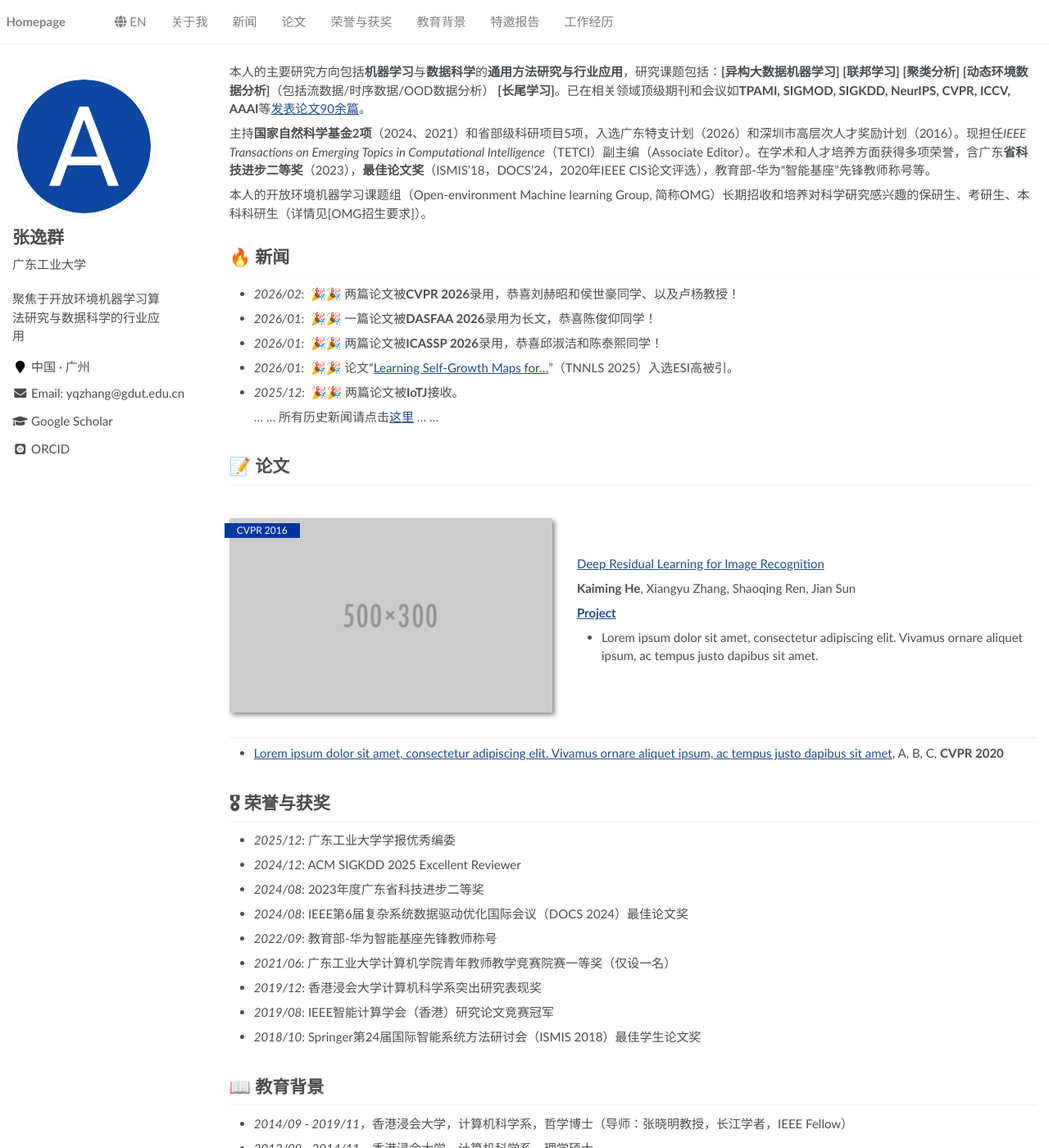
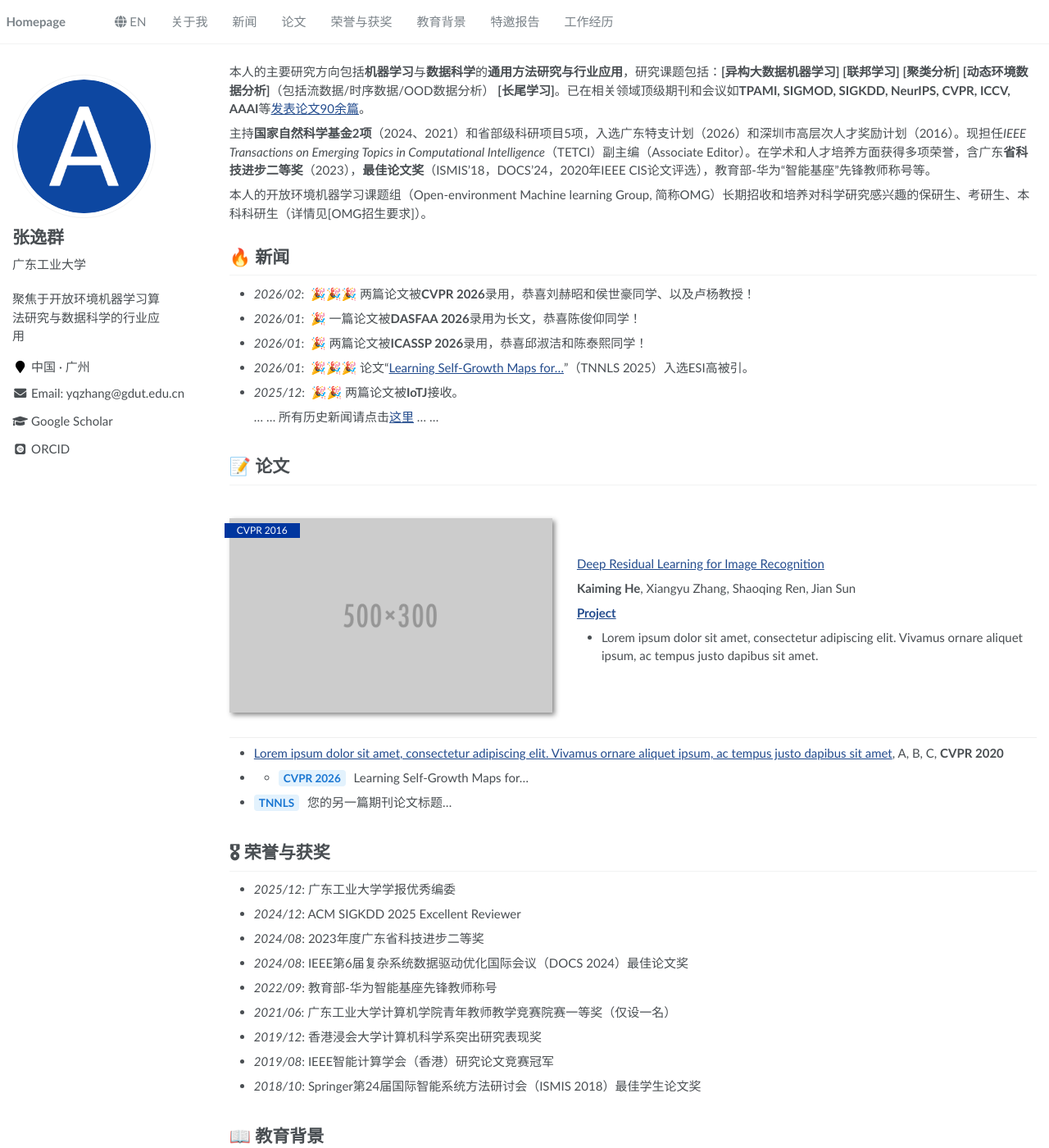
Before and after one commit to yqzhang-Zz/zh, a Jekyll site: the page built from _pages/about.md, in a window 1280 px wide and 1400 px high. Shown: the whole window at 82% size. Built offline with Jekyll 4.4.1, drawn with Linux system fonts in a browser that asks for light colours; some web fonts are replaced.

Commit message:
Update about.md

```diff
--- a/_pages/about.md
+++ b/_pages/about.md
@@ -31,10 +31,10 @@ redirect_from:
 <span class='anchor' id="news"></span>
 
 # 🔥 新闻
-- *2026/02*: &nbsp;🎉🎉 两篇论文被**CVPR 2026**录用，恭喜刘赫昭和侯世豪同学、以及卢杨教授！
-- *2026/01*: &nbsp;🎉🎉 一篇论文被**DASFAA 2026**录用为长文，恭喜陈俊仰同学！
-- *2026/01*: &nbsp;🎉🎉 两篇论文被**ICASSP 2026**录用，恭喜邱淑洁和陈泰熙同学！
-- *2026/01*: &nbsp;🎉🎉 论文“[Learning Self-Growth Maps for…](https://ieeexplore.ieee.org/abstract/document/11007519)”（TNNLS 2025）入选ESI高被引。
+- *2026/02*: &nbsp;🎉🎉🎉 两篇论文被**CVPR 2026**录用，恭喜刘赫昭和侯世豪同学、以及卢杨教授！
+- *2026/01*: &nbsp;🎉 一篇论文被**DASFAA 2026**录用为长文，恭喜陈俊仰同学！
+- *2026/01*: &nbsp;🎉 两篇论文被**ICASSP 2026**录用，恭喜邱淑洁和陈泰熙同学！
+- *2026/01*: &nbsp;🎉🎉🎉 论文“[Learning Self-Growth Maps for…](https://ieeexplore.ieee.org/abstract/document/11007519)”（TNNLS 2025）入选ESI高被引。
 - *2025/12*: &nbsp;🎉🎉 两篇论文被**IoTJ**接收。
 
   ... ... 所有历史新闻请点击[这里](/zh-news/) ... ...
@@ -56,6 +56,8 @@ redirect_from:
 </div>
 
 - [Lorem ipsum dolor sit amet, consectetur adipiscing elit. Vivamus ornare aliquet ipsum, ac tempus justo dapibus sit amet](https://github.com), A, B, C, **CVPR 2020**
+- - <span style="background-color: #e3f2fd; color: #1976d2; padding: 2px 6px; border-radius: 4px; font-weight: bold; font-size: 0.9em; margin-right: 6px;">CVPR 2026</span> Learning Self-Growth Maps for...
+- <span style="background-color: #e3f2fd; color: #1976d2; padding: 2px 6px; border-radius: 4px; font-weight: bold; font-size: 0.9em; margin-right: 6px;">TNNLS</span> 您的另一篇期刊论文标题...
 
 <span class='anchor' id="honors-and-awards"></span>
 
```
